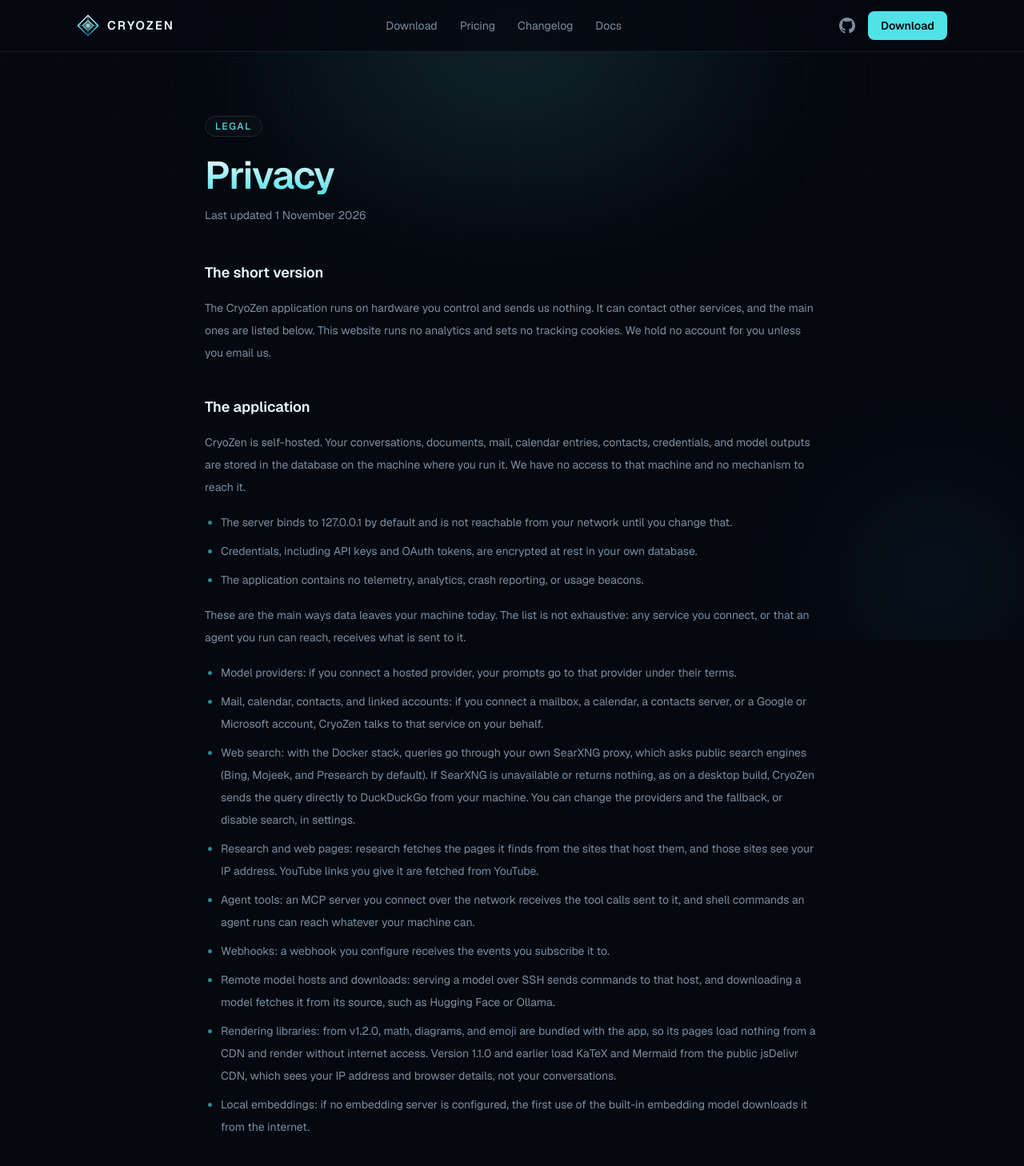
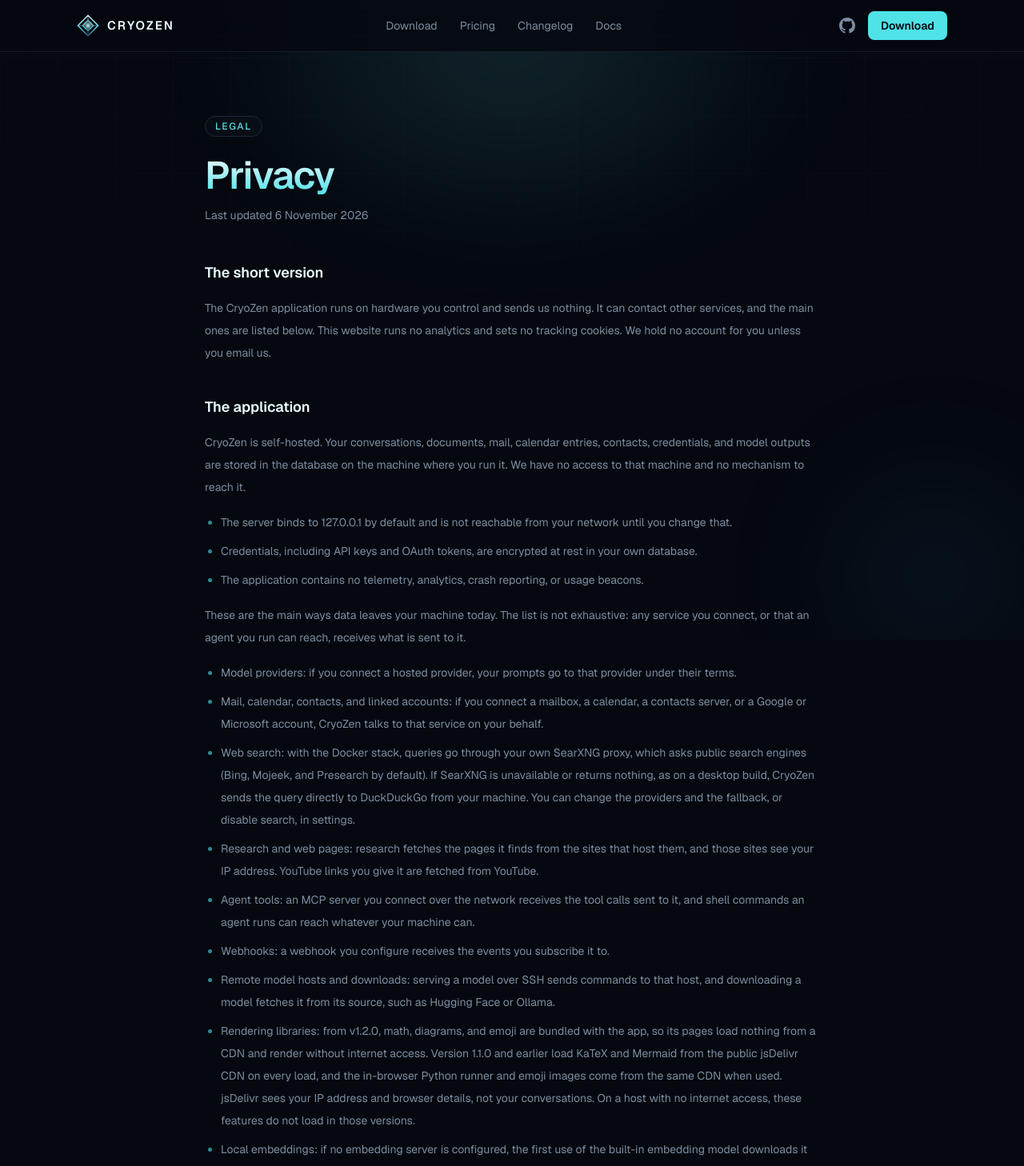
Before and after one commit to cryozenai/cryozen-web, a Next.js app: page /privacy in a window 1280 px wide. Shown: the top 1458 px of the page at 80% size. Built offline with nearby package versions, Linux system fonts and the light colour scheme.

Commit message:
no-mistakes(review): Sync homepage CDN line, full 1.1.0 privacy record, date

```diff
--- a/app/page.tsx
+++ b/app/page.tsx
@@ -64,7 +64,7 @@ const guarantees = [
   },
   {
     title: "What can leave your machine",
-    body: "The main ways: prompts go to a hosted model you connect, and mail, calendar, and contacts go to accounts you connect. Web search goes to public search engines, and research fetches pages from the sites that host them. MCP servers, webhooks, and agent shell commands reach whatever you point them at. Models download from their source, including the built-in embedding model on first use. The app also loads some libraries from the jsDelivr CDN, which sees your IP address, until they are bundled in a later release. The privacy policy has the details.",
+    body: "The main ways: prompts go to a hosted model you connect, and mail, calendar, and contacts go to accounts you connect. Web search goes to public search engines, and research fetches pages from the sites that host them. MCP servers, webhooks, and agent shell commands reach whatever you point them at. Models download from their source, including the built-in embedding model on first use. Version 1.2.0 bundles its rendering libraries; 1.1.0 and earlier load some from the jsDelivr CDN, which sees your IP address. The privacy policy has the details.",
   },
 ];
 
--- a/app/privacy/page.tsx
+++ b/app/privacy/page.tsx
@@ -15,7 +15,7 @@ export const metadata: Metadata = {
   alternates: { canonical: "/privacy" },
 };
 
-const UPDATED = "1 November 2026";
+const UPDATED = "6 November 2026";
 
 export default function PrivacyPage() {
   return (
@@ -53,7 +53,7 @@ export default function PrivacyPage() {
             "Agent tools: an MCP server you connect over the network receives the tool calls sent to it, and shell commands an agent runs can reach whatever your machine can.",
             "Webhooks: a webhook you configure receives the events you subscribe it to.",
             "Remote model hosts and downloads: serving a model over SSH sends commands to that host, and downloading a model fetches it from its source, such as Hugging Face or Ollama.",
-            "Rendering libraries: from v1.2.0, math, diagrams, and emoji are bundled with the app, so its pages load nothing from a CDN and render without internet access. Version 1.1.0 and earlier load KaTeX and Mermaid from the public jsDelivr CDN, which sees your IP address and browser details, not your conversations.",
+            "Rendering libraries: from v1.2.0, math, diagrams, and emoji are bundled with the app, so its pages load nothing from a CDN and render without internet access. Version 1.1.0 and earlier load KaTeX and Mermaid from the public jsDelivr CDN on every load, and the in-browser Python runner and emoji images come from the same CDN when used. jsDelivr sees your IP address and browser details, not your conversations. On a host with no internet access, these features do not load in those versions.",
             "Local embeddings: if no embedding server is configured, the first use of the built-in embedding model downloads it from the internet.",
           ]}
         />
```
